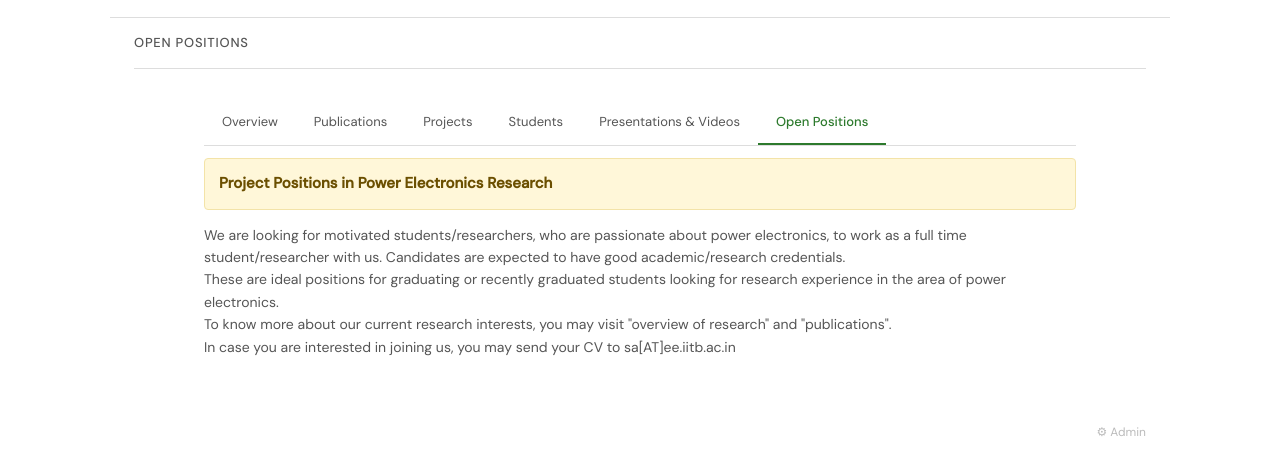
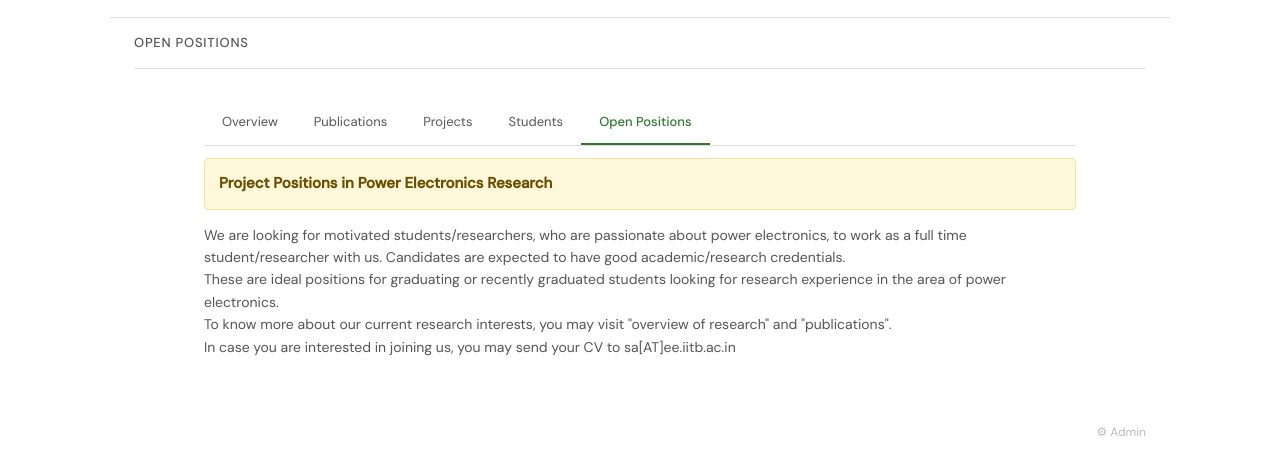
Before and after one commit to aman-0714/web_landing_page, a plain HTML site: page positions.html in a window 1280 px wide. Shown: the part 130-604 px from the top of the page. Drawn offline with nearby package versions, Linux system fonts and the light colour scheme.

Commit message:
updated files

```diff
--- a/positions.html
+++ b/positions.html
@@ -37,7 +37,7 @@
       <a href="publications.html">Publications</a>
       <a href="projects.html">Projects</a>
       <a href="students.html">Students</a>
-      <a href="presentations.html">Presentations &amp; Videos</a>
+
       <a href="positions.html" class="active">Open Positions</a>
     </div>
 
```
